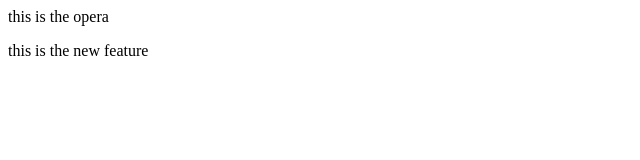
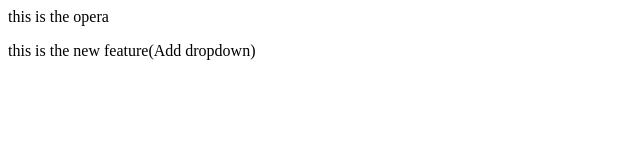
Before and after one commit to Hackerorwhat29/localrepo, a plain HTML site: page index.html in a window 1280 px wide. Shown: the whole page, without its empty margins (0-640 px from the left). Drawn offline with Linux system fonts and the light colour scheme.

Commit message:
Add dropdown

```diff
--- a/index.html
+++ b/index.html
@@ -1,2 +1,2 @@
 <p>this is the opera</p>
-<p>this is the new feature </p>
+<p>this is the new feature(Add dropdown) </p>
```
